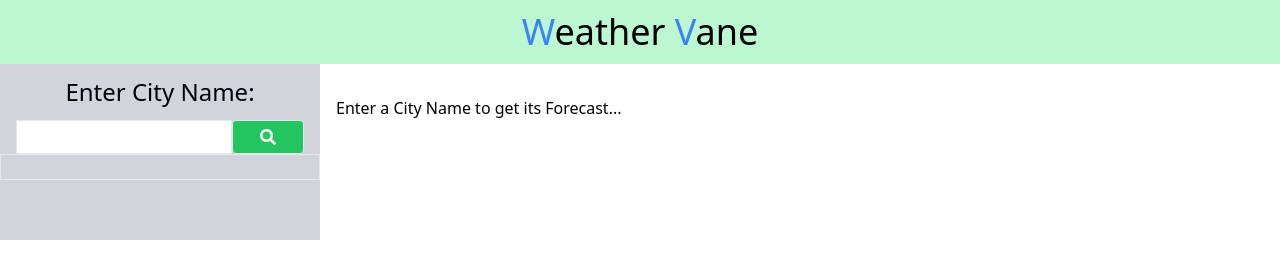
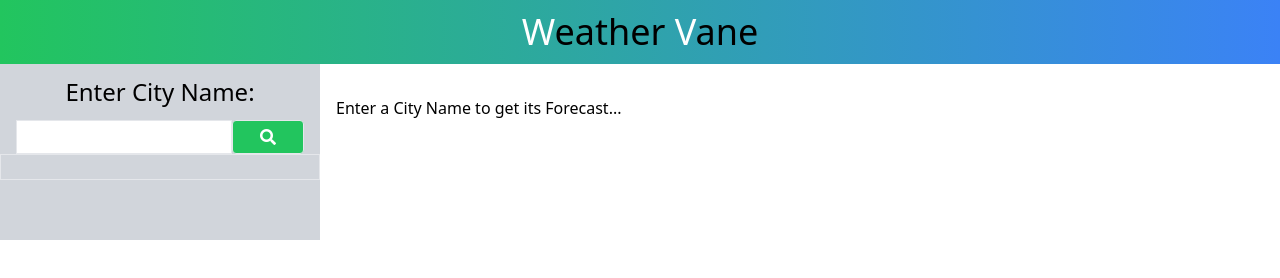
Before and after one commit to liquidmonks/weather-dashboard, a plain HTML site: page index.html in a window 1280 px wide. Drawn offline with nearby package versions, Linux system fonts and the light colour scheme.

Commit message:
index.html header banner includes a green to blue color gradient transition, along with letter color to white.

```diff
--- a/index.html
+++ b/index.html
@@ -20,8 +20,8 @@
     <!-- Header Section -->
 
     <header>
-        <section class="px-10 py-3 mx-0 text-white bg-green-200 justify-content-center">
-            <h1 class="w-full text-4xl text-center text-blue-500">W<span class="text-black">eather</span> V<span
+        <section class="px-10 py-3 mx-0 text-white bg-gradient-to-r from-green-500 to-blue-500 justify-content-center">
+            <h1 class="w-full text-4xl text-center text-grey-400">W<span class="text-black">eather</span> V<span
                     class="text-black">ane</span></h1>
         </section>
     </header>
```
